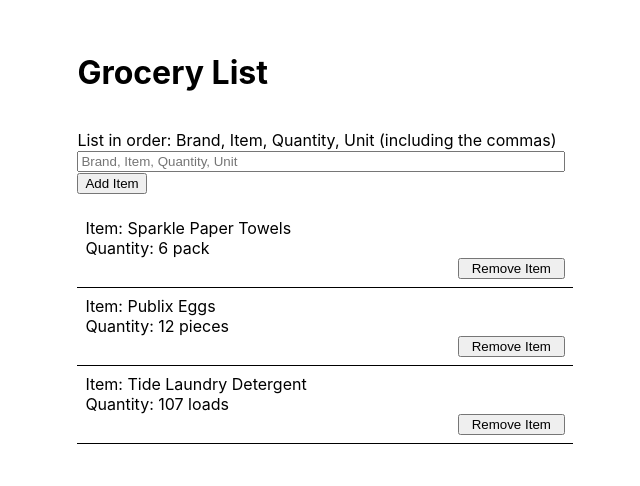
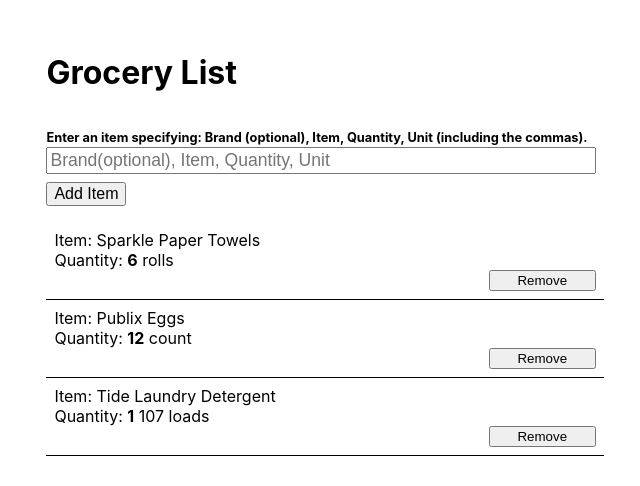
Before and after one commit to mpamurao/SE-Homework, a React (Create React App) app in the folder react_groceries/: page / in a window 1280 px wide. Shown: the top 486 px of the page, without its empty margins (315-955 px from the left). Built offline with nearby package versions, Linux system fonts and the light colour scheme.

Commit message:
working code. meets min reqs

```diff
--- a/react_groceries/src/App.css
+++ b/react_groceries/src/App.css
@@ -8,11 +8,19 @@
 
 label{
   /* border:1px solid black; */
-  justify-content: center;
   padding: 1em 1em 1em 0em;
 }
+
+.textDescription{
+  /* border:1px solid green; */
+  font-size:0.8em;
+  font-weight: bold;
+  margin-bottom:0.2em;
+}
+
 input[type="text"]{
   width:100%;
+  font-size:1.1em;
 }
 
 .groceryItem{
@@ -21,6 +29,10 @@
   flex-direction: column;
   padding:0.5em;
 }
+.addButton{
+  margin-top:0.5em;
+  font-size:1em;
+}
 
 .removeButton{
   /* border:1px solid blue; */
--- a/react_groceries/src/App.js
+++ b/react_groceries/src/App.js
@@ -18,27 +18,26 @@
   render() {
     return (
       <div className="App">
-        <h1>Grocery List</h1>
+        <h1 className="title">Grocery List</h1>
 
       {/* input textbox and button */}
       <label>
         <div className="textDescription">
-          List in order: Brand, Item, Quantity, Unit (including the commas)
+          Enter an item specifying: Brand (optional), Item, Quantity, Unit (including the commas).<br></br>
         </div>
 
-        <input type="text" placeholder="Brand, Item, Quantity, Unit" title="List Brand, Item, Quantity, Unit"
+        <input type="text" placeholder="Brand(optional), Item, Quantity, Unit" title="List Brand, Item, Quantity, Unit"
           onChange={this.handleChange} onKeyPress={this.enterKey}></input>
-        <button onClick={this.addToList}>Add Item</button>
+        <button className="addButton" onClick={this.addToList}>Add Item</button>
       </label>
 
       <div className="groceryContainer">
         {this.state.groceriesList.map((item, index) => {
-          // if item is not purchased, display component
+          // if item is not purchased, display component, else null
           return (!item.isPurchased
-                  ? <Groceries item={item} index={index} key={`${item}-${index}`} removeItem={this.removeItem}/>
+                  ? <Groceries groceryItem={item} index={index}
+                    key={`${item.item}-${index}`} removeItem={this.removeItem}/>
                   : null)
-
-
           })}
         </div>
       </div>
@@ -46,40 +45,74 @@
   }
 
   handleChange = (event) => {
-    this.setState({userInput: event.target.value})
+    this.setState({userInput: event.target.value});
     // console.log(this.state.userInput)
   }
 
   addToList = () => {
     const input = this.state.userInput;
+    console.log(input);
 
-    // count number of commas are in input. regex to replace anything that doesn't match comma to ""
-    const commaCount = input.replace(/[^,]/g, "").length;
-
-    // if textbox value is empty or the correct format with commas are not specified, return
-    if (!input || commaCount !== 3){
+    if (!input){
       return;
     }
 
-    // input array with "Brand, Item, Quantity, Unit" format
-    const parsedInput = input.split(",");
-    console.log(parsedInput)
+    // count number of commas in input
+    // regex to replace anything that isn't a comma to ""
+    const commaCount = input.replace(/[^,]/g, "").length;
 
     // get groceryList array
     const groceriesList = this.state.groceriesList;
+
     // create an object that'll be pushed into groceryList
-    const itemDescription = {}
+    const itemDescription = {
+      item: input,
+      brand: "",
+      units: "",
+      quantity: "",
+      isPurchased: false,
+    }
 
+    // if input has no commas, then it's specifying only item
+    if (commaCount === 0){
+      groceriesList.push(itemDescription);
+      this.setState({groceriesList});
+      return;
+    }
 
-    itemDescription.item = parsedInput[1];
-    itemDescription.brand = parsedInput[0];
-    itemDescription.units = parsedInput[3];
-    itemDescription.quantity = parsedInput[2];
-    itemDescription.isPurchased = false;
+    // input converting string to array with "Brand(optional), Item, Quantity, Unit" format
+    const parsedInput = input.split(",");
 
-    groceriesList.push(itemDescription);
+    // if input has 1 comma, then it's specifying item and qty
+    if (commaCount === 1){
+      itemDescription.item = parsedInput[0];
+      itemDescription.quantity = parsedInput[1];
 
-    this.setState({groceriesList});
+      groceriesList.push(itemDescription);
+      this.setState({groceriesList});
+      return;
+    }
+
+    // 2 commas specify item, qty, and units
+    if (commaCount === 2){
+      itemDescription.item = parsedInput[0];
+      itemDescription.quantity = parsedInput[1];
+      itemDescription.units = parsedInput[2];
+
+      groceriesList.push(itemDescription);
+      this.setState({groceriesList});
+      return;
+    }
+    // 3 commas specify brand, item, qty, units
+    if (commaCount === 3){
+      itemDescription.brand = parsedInput[0];
+      itemDescription.item = parsedInput[1];
+      itemDescription.quantity = parsedInput[2];
+      itemDescription.units = parsedInput[3];
+
+      groceriesList.push(itemDescription);
+      this.setState({groceriesList});
+    }
   }
 
   // when enter key is pressed in textbox, call addToList
@@ -92,14 +125,13 @@
   // called when clicking remove button
   removeItem = (index) => {
     const groceriesList = this.state.groceriesList;
+
     // set isPurchased to true
+    // when re-rendered, isPurchased is true,
+    // so won't display component
     groceriesList[index].isPurchased = true;
     this.setState({groceriesList})
-    // when re-rendered, isPurchased is true,
-    // so won't display component
   }
-
-
 }
 
 export default App;
--- a/react_groceries/src/components/Groceries.jsx
+++ b/react_groceries/src/components/Groceries.jsx
@@ -4,17 +4,17 @@
     render() {
         return (
             <div className="groceryItem">
-
-                {/* {console.log(this.props.item, this.props.item.length)} */}
-                <div className={this.props.item.item}>
-                    Item: {this.props.item.brand} {this.props.item.item}
+                {/* {console.log(this.props.groceryItem, this.props.groceryItem.length)} */}
+                <div className={this.props.groceryItem.item}>
+                    Item: {this.props.groceryItem.brand} {this.props.groceryItem.item}
                 </div>
                 <div className="Quantity">
-                    Quantity: {this.props.item.quantity} {this.props.item.units}
+                    Quantity: <b>{this.props.groceryItem.quantity}</b> {this.props.groceryItem.units}
                 </div>
 
-                <button className="removeButton" onClick={() => {this.props.removeItem(this.props.index)}}>Remove Item</button>
-
+                <button className="removeButton" onClick={() => {this.props.removeItem(this.props.index)}}>
+                    Remove
+                </button>
             </div>
         );
     }
--- a/react_groceries/src/data/groceries.js
+++ b/react_groceries/src/data/groceries.js
@@ -2,22 +2,22 @@
     {
         item: 'Paper Towels',
         brand: 'Sparkle',
-        units: 'pack',
+        units: 'rolls',
         quantity: 6,
         isPurchased: false
     },
     {
     item: 'Eggs',
     brand: 'Publix',
-    units: 'pieces',
+    units: 'count',
     quantity: 12,
     isPurchased: false
     },
     {
     item: 'Laundry Detergent',
     brand: 'Tide',
-    units: 'loads',
-    quantity: 107,
+    units: '107 loads',
+    quantity: 1,
     isPurchased: false
     }
 ]
```
